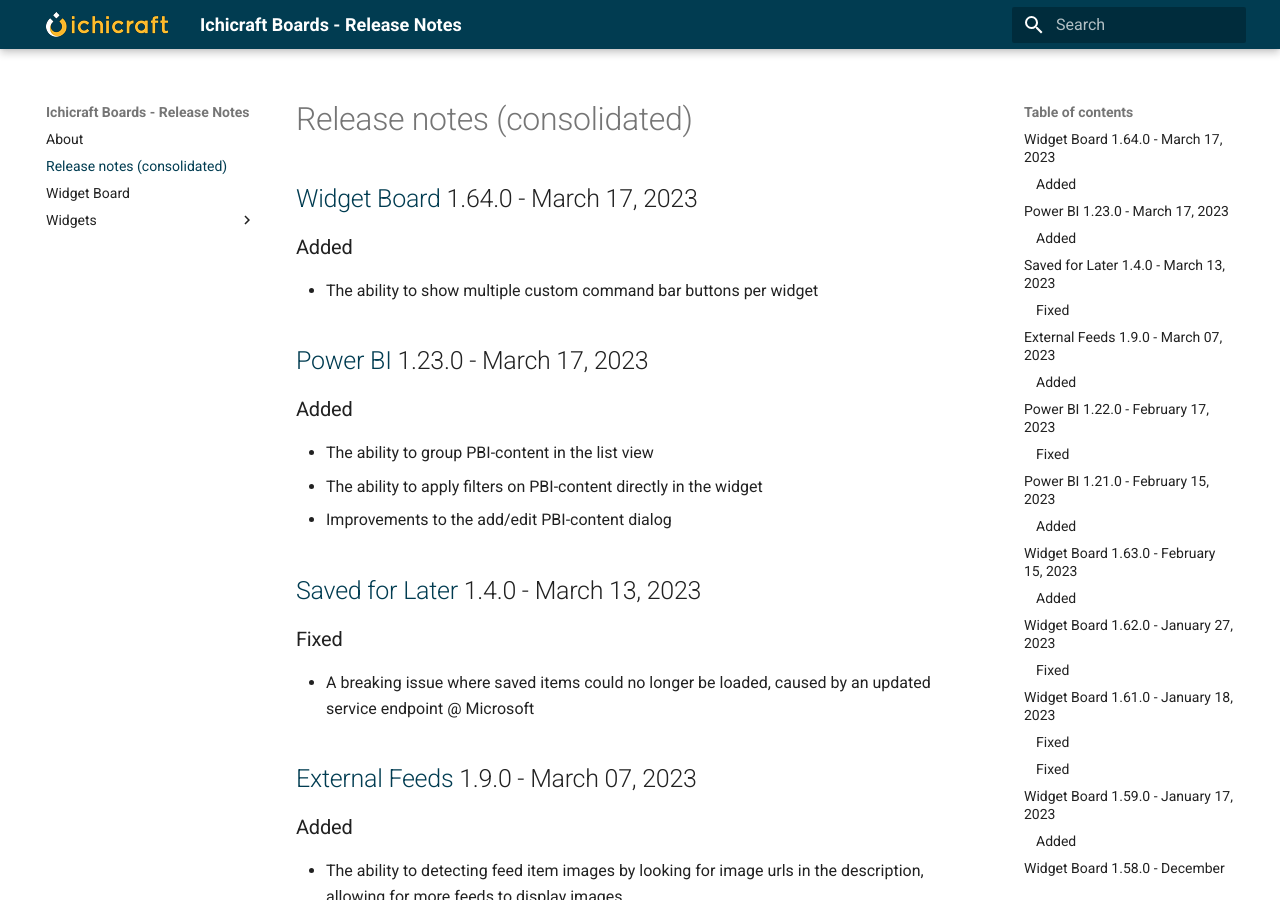
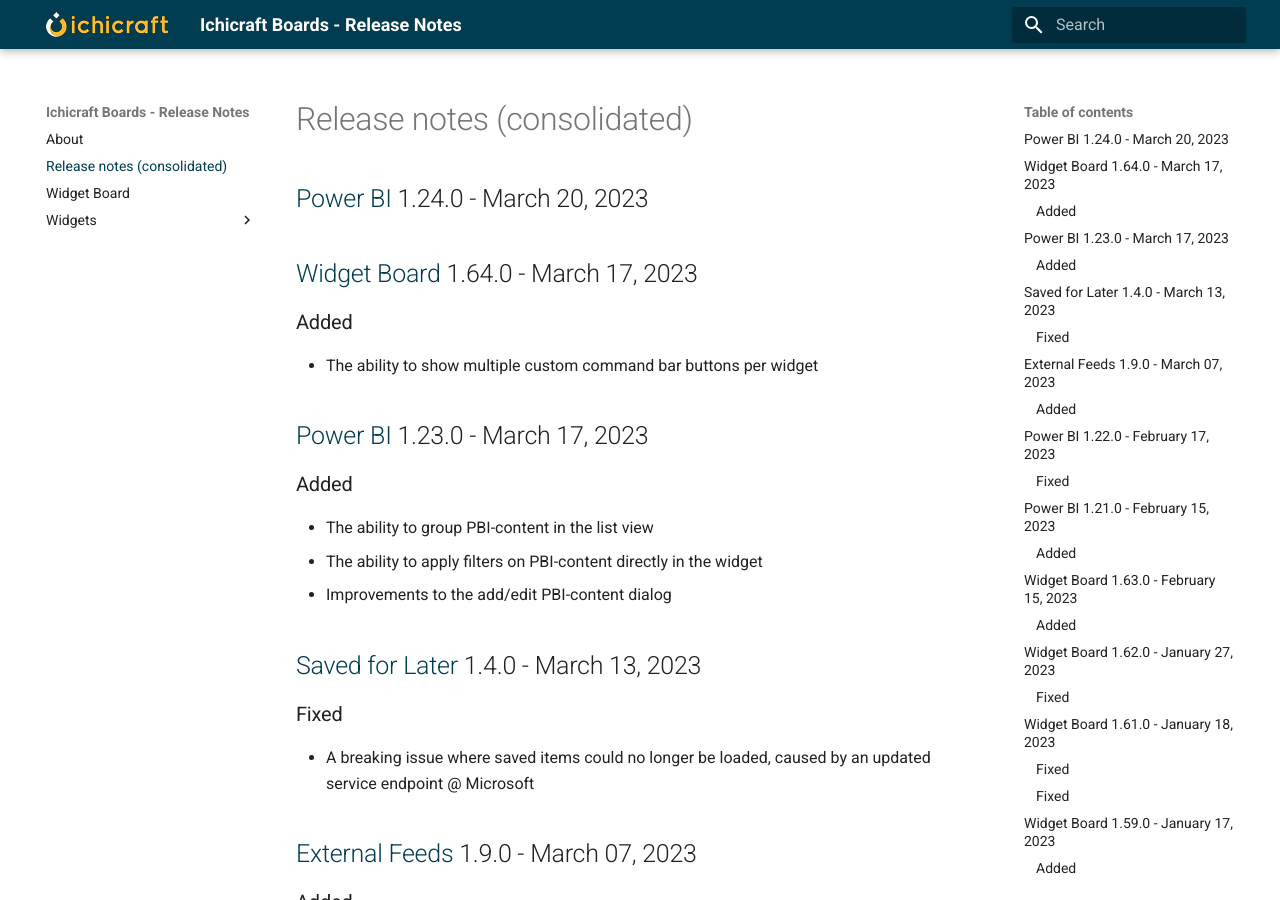
Before and after one commit to ichicraft/widgets-docs, an MkDocs documentation site: the page built from docs/Release-notes-(consolidated).md, in a window 1280 px wide and 900 px high. Built offline with MkDocs 1.6.1 and Material for MkDocs 9.7.7, drawn with Linux system fonts in a browser that asks for light colours.

Commit message:
Release notes updated by BuildService

```diff
--- a/docs/Release-notes-(consolidated).md
+++ b/docs/Release-notes-(consolidated).md
@@ -1,3 +1,7 @@
+## [Power BI](./Widgets/Power BI.md) 1.24.0 - March 20, 2023
+
+
+
 ## [Widget Board](./Widget Board.md) 1.64.0 - March 17, 2023
 
 ### Added
--- a/docs/Widgets/Power BI.md
+++ b/docs/Widgets/Power BI.md
@@ -1,3 +1,7 @@
+## 1.24.0 - March 20, 2023
+
+
+
 ## 1.23.0 - March 17, 2023
 
 ### Added
```
